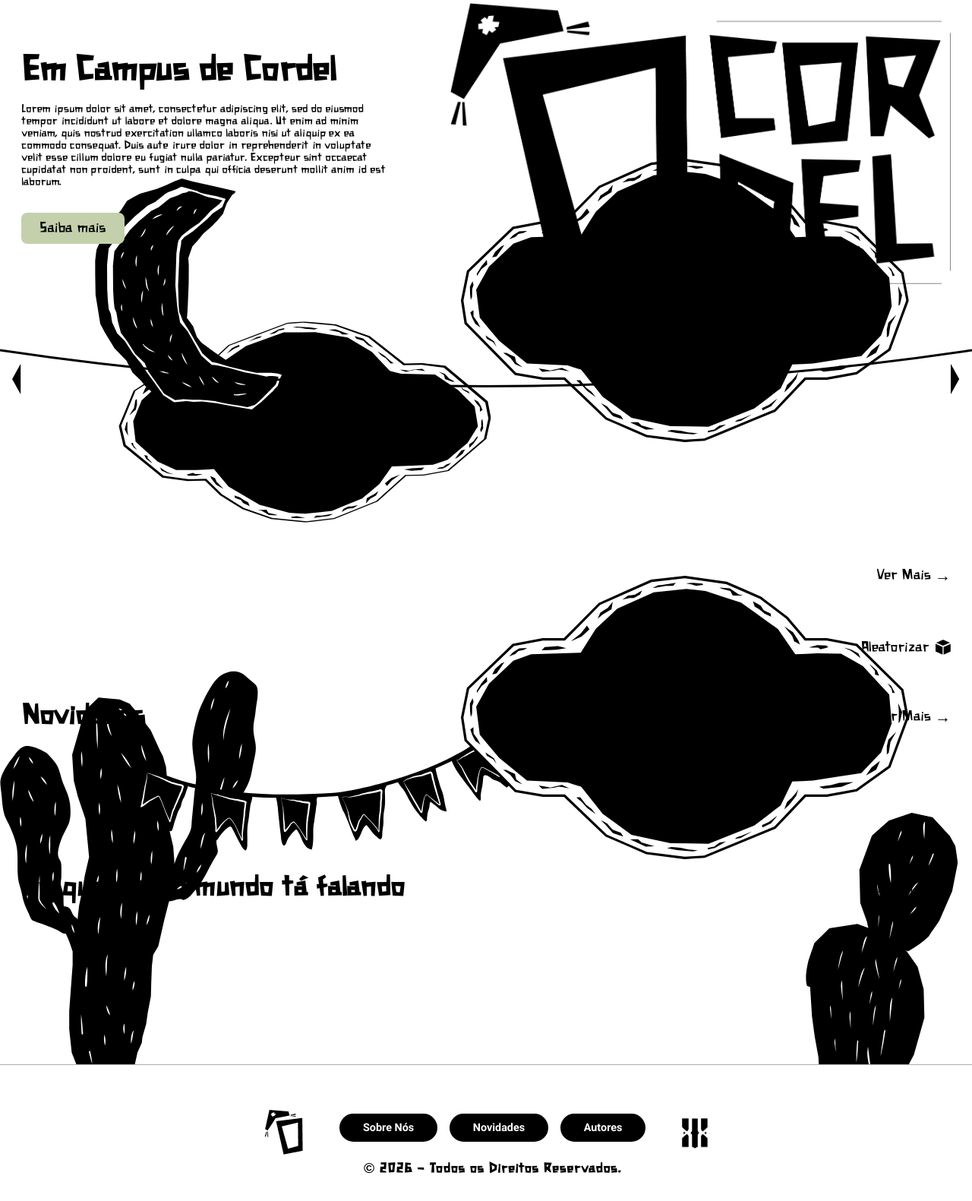
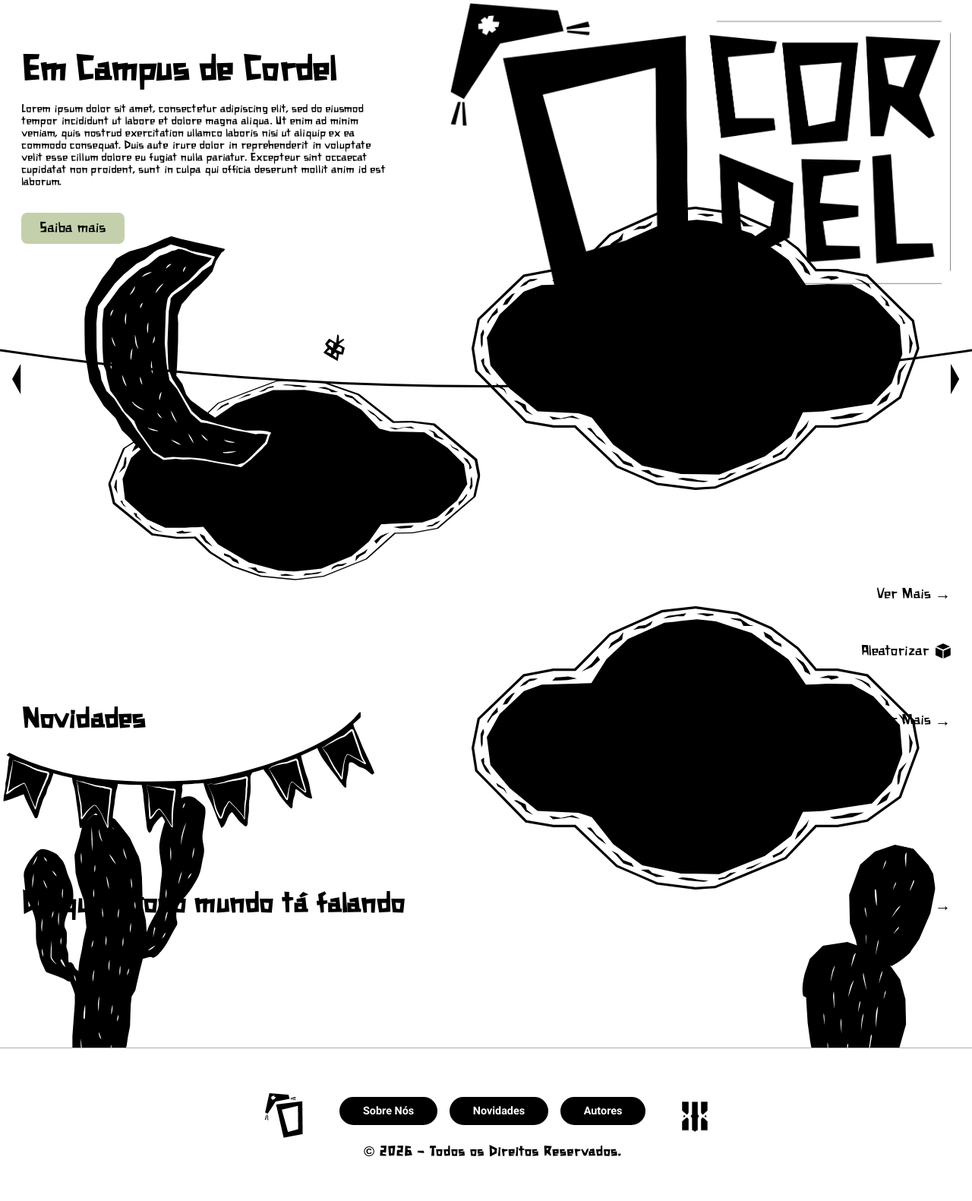
Before and after one commit to Helen4Medeiros/o_cordel-copia, a Python web app: template flask/app/templates/index.html in a window 1280 px wide. Shown: the part 199-1780 px from the top of the page at 76% size. After the commit the page ends 1722 px from the top, so only its background shows below. Run offline with Jinja, Linux system fonts and the light colour scheme; the template is opened without the code that fills it, so the values that code supplies are empty.

Commit message:
Add new SVG images and update CSS for improved layout and design

```diff
--- a/flask/app/static/style.css
+++ b/flask/app/static/style.css
@@ -42,28 +42,31 @@ body.pagina-inicial{
         url('img/pag-inicial/nuvem-grande.svg'),
         url('img/pag-inicial/bandeiras.svg'),
         url('img/pag-inicial/cacto-footer1.svg'),
-        url('img/pag-inicial/cacto-footer2.svg');
+        url('img/pag-inicial/cacto-footer2.svg'),
+        url('img/pag-inicial/borboleta.svg'),
+        url('img/pag-inicial/caranguejo.svg');
+
     background-position:
-        88% 29%, /* referente a 'nuvem-grande' */
-        10% 31%,
-        88% 68%,
-        21% 78%,
-        100% 93%,
-        0% 91%; /* referente a 'cacto-footer1' */
+        90% 34% , /* referente a 'nuvem-grande' */
+        8% 37.5%,
+        90% 72%,
+        -3% 78%,
+        97% 94%,
+        3% 93%, /* referente a 'cacto-footer1' */
+        34% 37%,
+        67% 94%;
+
     background-size:
         590px auto,
         580px auto,
         590px auto,
         540px auto,
+        210px auto,
         240px auto,
-        340px auto;
-    background-repeat:
-        no-repeat,
-        no-repeat,
-        no-repeat,
-        no-repeat,
-        no-repeat,
-        no-repeat;
+        40px auto,
+        40px auto;
+
+    background-repeat: no-repeat;
 }
 h1, h2, h3{
     font-family: "xilosa";
--- a/flask/app/templates/index.html
+++ b/flask/app/templates/index.html
@@ -74,13 +74,13 @@ pagina-inicial
         padding: 2rem 1.5rem;
       }
       .secao_index-2 {
-        padding-top: 13%;
+        padding-top: 15%;
       }
       .secao_index-3 {
         padding-top: 5%;
       }
       .secao_index-4 {
-        padding-top: 10%;
+        padding-top: 15%;
         padding-bottom: 12%;
       }
 
@@ -104,17 +104,16 @@ pagina-inicial
       }
       .destaque-autores {
         display: grid;
-        grid-template-columns: repeat(4, 1fr);
-        gap: 15px;
+        grid-template-columns: repeat(5, 1fr);
+        gap: 50px;
         list-style: none;
         padding: 0;
         margin: 0;
       }
       .destaque-autores li {
-        height: 205px;
+        height: 272px;
         padding: 10px;
         box-sizing: border-box;
-        border: 2px solid transparent;
       }
       .destaque-autores li a {
         width: 100%;
@@ -124,42 +123,36 @@ pagina-inicial
         display: flex;
         flex-direction: column;
         align-items: center;
-        justify-content: space-between;
         padding: 12px 8px;
         text-decoration: none;
         color: #000;
       }
       .card-autor-nome {
-        display: block;
-        width: 100%;
         text-align: center;
         font-size: 17px;
         font-weight: 700;
         line-height: 1.05;
         color: #000;
+        padding-bottom: 15px;
       }
       .card-autor-foto {
-        width: 100px;
-        height: 100px;
+        width: 80%;
+        height: 80%;
         object-fit: cover;
         display: block;
-        margin-bottom: 5px;
       }
 
-      .card-container{
-        margin: 2rem 0 2rem 0;
-      }
       .aleatorizar{
         display: flex;
         flex-direction: row;
         align-items: center;
         width: fit-content;
-        margin-left: auto;
         gap: 8px;
         background: none;
         border: none;
         cursor: pointer;
         margin-left: auto;
+        padding-top: 2%;
       }
       .aleatorizar img {
         width: 20px;
@@ -216,10 +209,10 @@ pagina-inicial
     <div class="card-container" id="containerExplorar">
       {% include 'components/cards-cordeis.html' %}
     </div>
-  <button class="aleatorizar" id="btnAleatorizar">
-  <img src="{{ url_for('static', filename='img/btn-aleatorizar.png') }}" alt="Botão Aleatorizar">
-    Aleatorizar
-  </button>
+    <button class="aleatorizar" id="btnAleatorizar">
+    <img src="{{ url_for('static', filename='img/btn-aleatorizar.png') }}" alt="Botão Aleatorizar">
+      Aleatorizar
+    </button>
   </section>
   <section class="secao_index-3">
     <div class="secao-novidades">
```
Also changed, not shown: flask/app/static/img/pag-inicial/borboleta.svg (added), flask/app/static/img/pag-inicial/caranguejo.svg (added).
